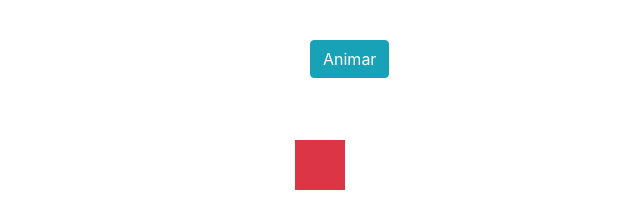
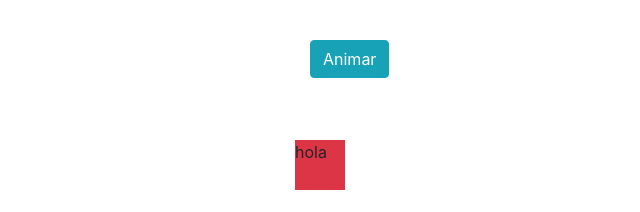
Before and after one commit to Ricardoyecla/mi_daw, a plain HTML site: page DIW/ut04 JQuery contenidos interactivos/ejemplos/ejemplo1.3.html in a window 1280 px wide. Shown: the top 212 px of the page, 345-985 px from the left. Drawn offline with nearby package versions, Linux system fonts and the light colour scheme.

Commit message:
se me olvido

```diff
--- a/DIW/ut04 JQuery contenidos interactivos/ejemplos/ejemplo1.3.html
+++ b/DIW/ut04 JQuery contenidos interactivos/ejemplos/ejemplo1.3.html
@@ -50,7 +50,7 @@
         </div>
         <div class="col-6">
 
-            <div id="cuado_move" class="cuadrado2 bg-danger mb-2"></div>
+            <div id="cuado_move" class="cuadrado2 bg-danger mb-2">hola</div>
             <button id="bMove" class="btn btn-info">Animar</button>
         </div>
     </div>
```
